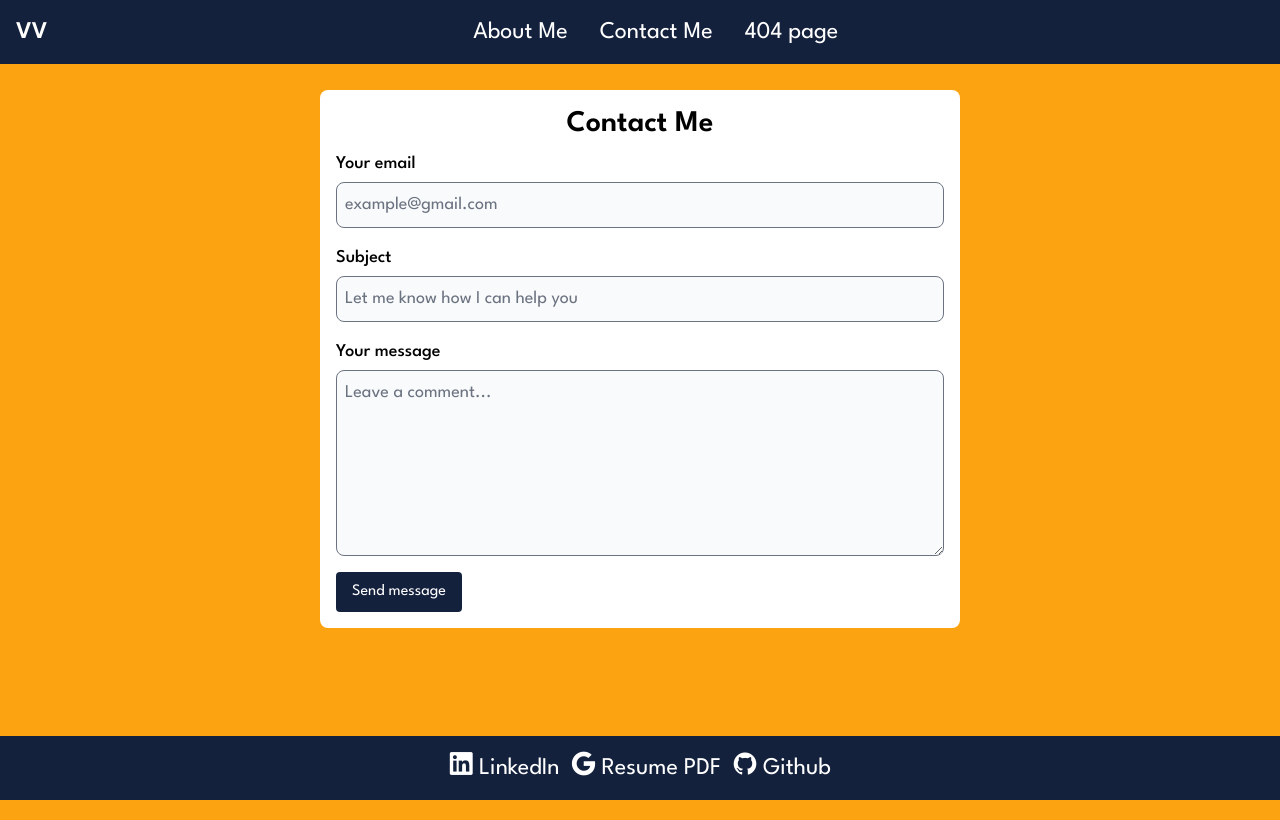
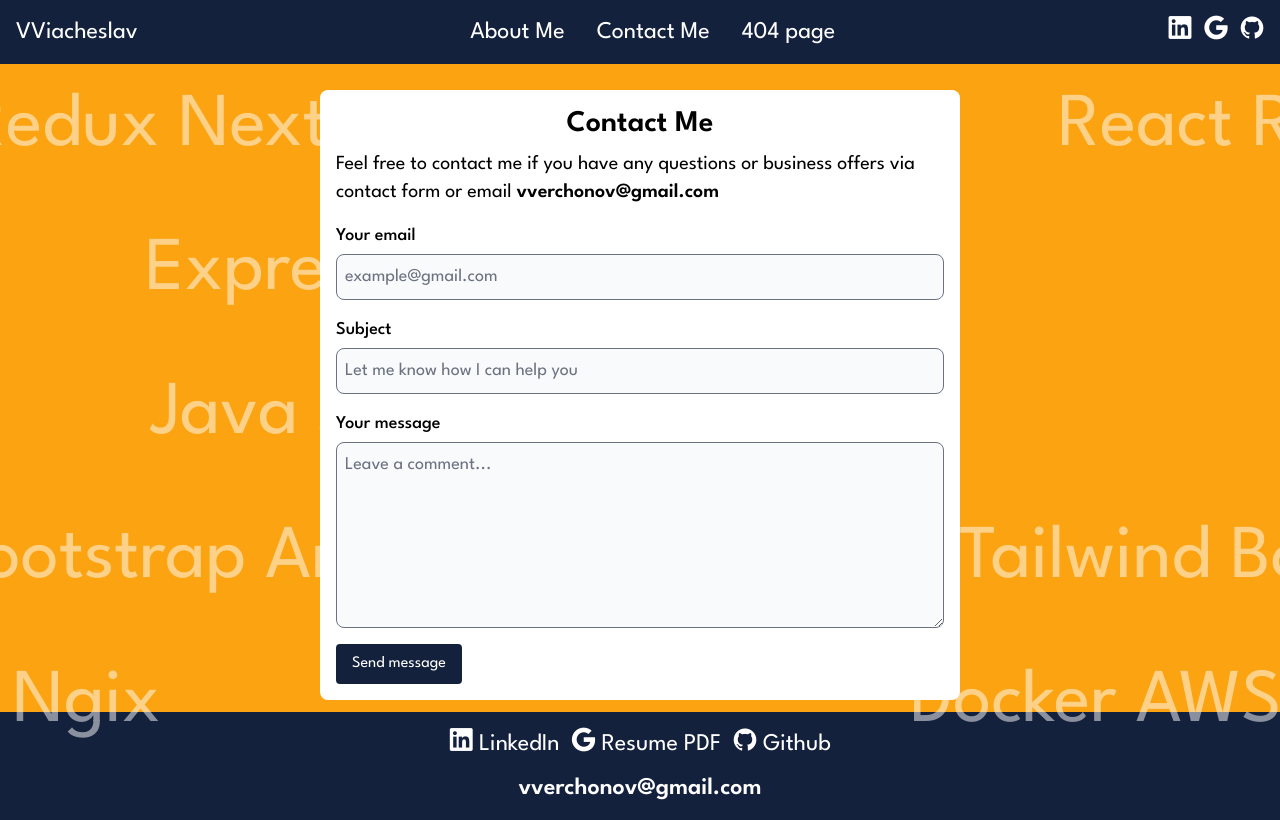
Before and after one commit to vverchonov/portfolio, a Next.js app: page /contact in a window 1280 px wide. Before the commit this address had no page. Built offline with nearby package versions, Linux system fonts and the light colour scheme.

Commit message:
contact-form-done + background done

```diff
--- /dev/null
+++ b/app/components/background.tsx
@@ -0,0 +1,24 @@
+"use client";
+import '@/app/styling/background.css'
+import Marquee from 'react-fast-marquee';
+
+const words = [" React Redux NextJS Typescript ", " Express.js Node.js ", " Java Spring Boot ", " Tailwind Bootstrap Animations "," Docker AWS Ngix "];
+
+export default function Background() {
+
+
+
+  return (
+    <div className="background">
+      <div className='items-holder'>
+      {words.map((word)=>{
+        return(
+          <Marquee className='marquee' key={word} direction={Math.floor(Math.random()*5) >  2 ? 'right' : 'left'} speed={Math.floor(Math.random()*50+20)}>
+            <p className='item'>{word}</p>
+          </Marquee>
+        );
+      })}
+      </div>
+    </div>
+  );
+}
--- a/app/components/button.tsx
+++ b/app/components/button.tsx
@@ -1,10 +1,14 @@
 type Props = {
   text: string;
+  onClick?: any;
 };
 
 export default function Button(props: Props) {
   return (
-    <button className="bg-blue hover:text-black text-white py-2 px-4 rounded">
+    <button
+      onClick={props.onClick && props.onClick}
+      className="bg-blue hover:text-black text-white py-2 px-4 rounded"
+    >
       {props.text}
     </button>
   );
--- a/app/components/footer.tsx
+++ b/app/components/footer.tsx
@@ -1,8 +1,10 @@
 import Link from "next/link";
+import CopyEmail from "../contact/copy-email";
 
 export default function Footer() {
   return (
-    <footer className="bg-blue p-4 flex gap-3 justify-center text-2xl">
+    <footer className="bg-blue p-4 flex flex-col gap-3 justify-center text-2xl">
+      <div className="flex gap-3 justify-center">
         <Link
           className="scale-hover"
           href="https://www.linkedin.com/in/viacheslav-verchonov/"
@@ -27,6 +29,10 @@ export default function Footer() {
         >
           <i className="devicon-github-original"></i> Github
         </Link>
+      </div>
+      <div className="flex gap-3 justify-center">
+        <CopyEmail />
+      </div>
     </footer>
   );
 }
--- a/app/components/navbar.tsx
+++ b/app/components/navbar.tsx
@@ -5,15 +5,40 @@ const Navbar = () => {
   return (
     <nav className="bg-blue fixed w-full z-20 top-0 start-0">
       <div className="flex flex-wrap items-center justify-between p-4">
-        <a
-          href="https://flowbite.com/"
-          className="flex items-center space-x-3 rtl:space-x-reverse"
+        <Link
+          className="flex items-center space-x-3 rtl:space-x-reverse scale-hover text-white text-2xl"
+          href="/"
         >
-          <span className="self-center text-2xl font-semibold whitespace-nowrap text-white">
-            VV
-          </span>
-        </a>
-        <div className="flex md:order-2 space-x-3 md:space-x-0 rtl:space-x-reverse">
+          VViacheslav
+        </Link>
+
+        <div className="flex md:order-2 space-x-3 items-center md:space-x-0 rtl:space-x-reverse">
+          <div className="flex gap-3 justify-center">
+            <Link
+              className="scale-hover text-white text-2xl"
+              href="https://www.linkedin.com/in/viacheslav-verchonov/"
+              rel="noopener noreferrer"
+              target="_blank"
+            >
+              <i className="devicon-linkedin-plain"></i>
+            </Link>
+            <Link
+              className="scale-hover text-white text-2xl"
+              href="https://drive.google.com/file/d/10iQh9-wnpBgQxl3FbOhk0E6Tuw--4pAi/view?usp=sharing"
+              rel="noopener noreferrer"
+              target="_blank"
+            >
+              <i className="devicon-google-plain"></i>
+            </Link>
+            <Link
+              className="scale-hover text-white text-2xl"
+              href="https://github.com/vverchonov"
+              rel="noopener noreferrer"
+              target="_blank"
+            >
+              <i className="devicon-github-original"></i>
+            </Link>
+          </div>
           <button
             data-collapse-toggle="navbar-sticky"
             type="button"
@@ -53,7 +78,10 @@ const Navbar = () => {
               </Link>
             </li>
             <li>
-              <Link href="/contact" className="block text-white text-2xl scale-hover">
+              <Link
+                href="/contact"
+                className="block text-white text-2xl scale-hover"
+              >
                 Contact Me
               </Link>
             </li>
--- a/app/components/page-holder.tsx
+++ b/app/components/page-holder.tsx
@@ -1,4 +1,4 @@
-'use client'
+"use client";
 import { MotionConfig, motion } from "framer-motion";
 
 export default function PageHolder({
@@ -8,15 +8,11 @@ export default function PageHolder({
 }>) {
   return (
     <MotionConfig transition={{ duration: 1 }}>
-    <motion.div
-        initial={{ opacity: 0 }}
-        animate={{ opacity: 1 }}
-      >
-      <main className="m-auto w-11/12 md:w-6/12 bg-white mb-3 rounded-lg p-4">
-      {children}
-    </main>
-    </motion.div>
-  </MotionConfig>
-
+      <motion.div style={{zIndex:2147483647}} initial={{ opacity: 0 }} animate={{ opacity: 1 }}>
+        <main className="m-auto w-11/12 md:w-6/12 bg-white mb-3 rounded-lg p-4 z-50">
+          {children}
+        </main>
+      </motion.div>
+    </MotionConfig>
   );
 }
--- a/app/contact/contact-form.tsx
+++ b/app/contact/contact-form.tsx
@@ -1,12 +1,83 @@
 "use client";
 
+import { useState } from "react";
 import Button from "../components/button";
+import emailjs from "@emailjs/nodejs";
+import { Flip, toast } from "react-toastify";
 
 export default function ContactForm() {
-  //TODO add state
+  const [email, setEmail] = useState("");
+  const [msg, setMsg] = useState("");
+  const [subject, setSubject] = useState("");
+
+  const onEmailChange = (e) => {
+    setEmail(e.target.value);
+  };
+
+  const onMsgChange = (e) => {
+    setMsg(e.target.value);
+  };
+
+  const onSubjectChange = (e) => {
+    setSubject(e.target.value);
+  };
+
+  const sendEmail = (e) => {
+    e.preventDefault();
+    emailjs
+      .send(
+        "13423" as string,
+        process.env.NEXT_PUBLIC_EMAIL_JS_TEMPLATE_ID as string,
+        {
+          email: email,
+          msg: msg,
+          subject: subject,
+        },
+        {
+          publicKey: process.env.NEXT_PUBLIC_EMAIL_JS_PUBLIC_KEY as string,
+        },
+      )
+      .then(
+        () => {
+          toast.success(
+            "Thank you for your request. I will get back to you in 1-3 business day(s).",
+            {
+              position: "top-right",
+              autoClose: 5000,
+              hideProgressBar: false,
+              closeOnClick: true,
+              pauseOnHover: true,
+              draggable: true,
+              progress: undefined,
+              theme: "light",
+              transition: Flip,
+            },
+          );
+        },
+        (error) => {
+          toast.error(
+            "Error while sending message. Please let me know if the service is down. Thank you!",
+            {
+              position: "top-right",
+              autoClose: 5000,
+              hideProgressBar: false,
+              closeOnClick: true,
+              pauseOnHover: true,
+              draggable: true,
+              progress: undefined,
+              theme: "light",
+              transition: Flip,
+            },
+          );
+        },
+      );
+    setEmail("");
+    setMsg("");
+    setSubject("");
+  };
 
   return (
-    <form action="#" className="space-y-4">
+    <form className="space-y-4">
       <div>
         <label
           htmlFor="email"
@@ -17,6 +88,8 @@ export default function ContactForm() {
         <input
           type="email"
           id="email"
+          value={email}
+          onChange={onEmailChange}
           className=" bg-gray-50 text-gray-900 text-lg rounded-lg focus:ring-primary-500 focus:border-primary-500 block w-full p-2"
           placeholder="example@gmail.com"
           required
@@ -32,6 +105,8 @@ export default function ContactForm() {
         <input
           type="text"
           id="subject"
+          value={subject}
+          onChange={onSubjectChange}
           className="bg-gray-50 text-gray-900 text-lg rounded-lg focus:ring-primary-500 focus:border-primary-500 block w-full p-2"
           placeholder="Let me know how I can help you"
           required
@@ -47,11 +122,13 @@ export default function ContactForm() {
         <textarea
           id="message"
           rows={6}
+          value={msg}
+          onChange={onMsgChange}
           className=" bg-gray-50 text-gray-900 text-lg rounded-lg focus:ring-primary-500 focus:border-primary-500 block w-full p-2"
           placeholder="Leave a comment..."
         ></textarea>
       </div>
-      <Button text="Send message" />
+      <Button onClick={sendEmail} text="Send message" />
     </form>
   );
 }
--- /dev/null
+++ b/app/contact/copy-email.tsx
@@ -0,0 +1,26 @@
+"use client";
+
+import { Flip, toast } from "react-toastify";
+
+export default function CopyEmail() {
+  const onEmailClick = () => {
+    navigator.clipboard.writeText("vverchonov@gmail.com");
+    toast.success("Email successfully copied to your clipboad", {
+      position: "top-right",
+      autoClose: 5000,
+      hideProgressBar: false,
+      closeOnClick: true,
+      pauseOnHover: true,
+      draggable: true,
+      progress: undefined,
+      theme: "light",
+      transition: Flip,
+    });
+  };
+
+  return (
+    <span onClick={onEmailClick} className="font-semibold cursor-pointer">
+      vverchonov@gmail.com
+    </span>
+  );
+}
--- a/app/contact/page.tsx
+++ b/app/contact/page.tsx
@@ -1,10 +1,15 @@
 import PageHolder from "../components/page-holder";
 import ContactForm from "./contact-form";
+import CopyEmail from "./copy-email";
 
 export default function ContactMe() {
   return (
     <PageHolder>
       <h1 className="text-3xl text-center mb-2 font-semibold">Contact Me</h1>
+      <p className="text-xl mb-4">
+        Feel free to contact me if you have any questions or business offers via
+        contact form or email <CopyEmail />
+      </p>
       <ContactForm />
     </PageHolder>
   );
--- a/app/layout.tsx
+++ b/app/layout.tsx
@@ -1,8 +1,11 @@
 import type { Metadata } from "next";
 import "./globals.css";
-import "./styling/animations.css"
+import "./styling/animations.css";
+import { ToastContainer } from "react-toastify";
+import "react-toastify/dist/ReactToastify.css";
 import Footer from "./components/footer";
 import Navbar from "./components/navbar";
+import Background from "./components/background";
 
 export const metadata: Metadata = {
   title: "Viacheslav's Portfolio",
@@ -33,9 +36,11 @@ export default function RootLayout({
       </head>
       <body className="flex-col">
         <Navbar />
+        <Background />
         {children}
         <Footer />
         <script src="https://cdnjs.cloudflare.com/ajax/libs/flowbite/2.3.0/flowbite.min.js"></script>
+        <ToastContainer />
       </body>
     </html>
   );
--- a/app/not-found.tsx
+++ b/app/not-found.tsx
@@ -8,7 +8,9 @@ export default function NotFound() {
     <PageHolder>
       <div className="div404">404</div>
       <div className="text-center text-xl">Page cannot be found</div>
-      <div className="text-center text-xl">You can type any gibberish URL and end up here :)</div>
+      <div className="text-center text-xl">
+        You can type any gibberish URL and end up here :)
+      </div>
       <Link href="/">
         <Button text="Return to Home page" />
       </Link>
--- /dev/null
+++ b/app/styling/background.css
@@ -0,0 +1,28 @@
+.background{
+    position: fixed;
+    top: 70px;
+    left: 0;
+    min-height: 100vh;
+    min-width: 100vw;
+    z-index: 0 !important;
+
+    .items-holder{
+        display: flex;
+        flex-direction: column;
+        gap: 30px;
+
+        .marquee{
+            z-index: 0 !important;
+            display: flex;
+            gap:1vh;
+        }
+
+        .item{
+            opacity: 0.5;
+            color: white;
+            font-size: 9.5vh;
+            z-index: 0;
+            position: relative;
+        }
+    }
+}
```
Also changed, not shown: package.json (+6 -1 lines), 1 other file (tests, documents, lock files or other folders). Lines whose indentation alone changed are shown as unchanged.
